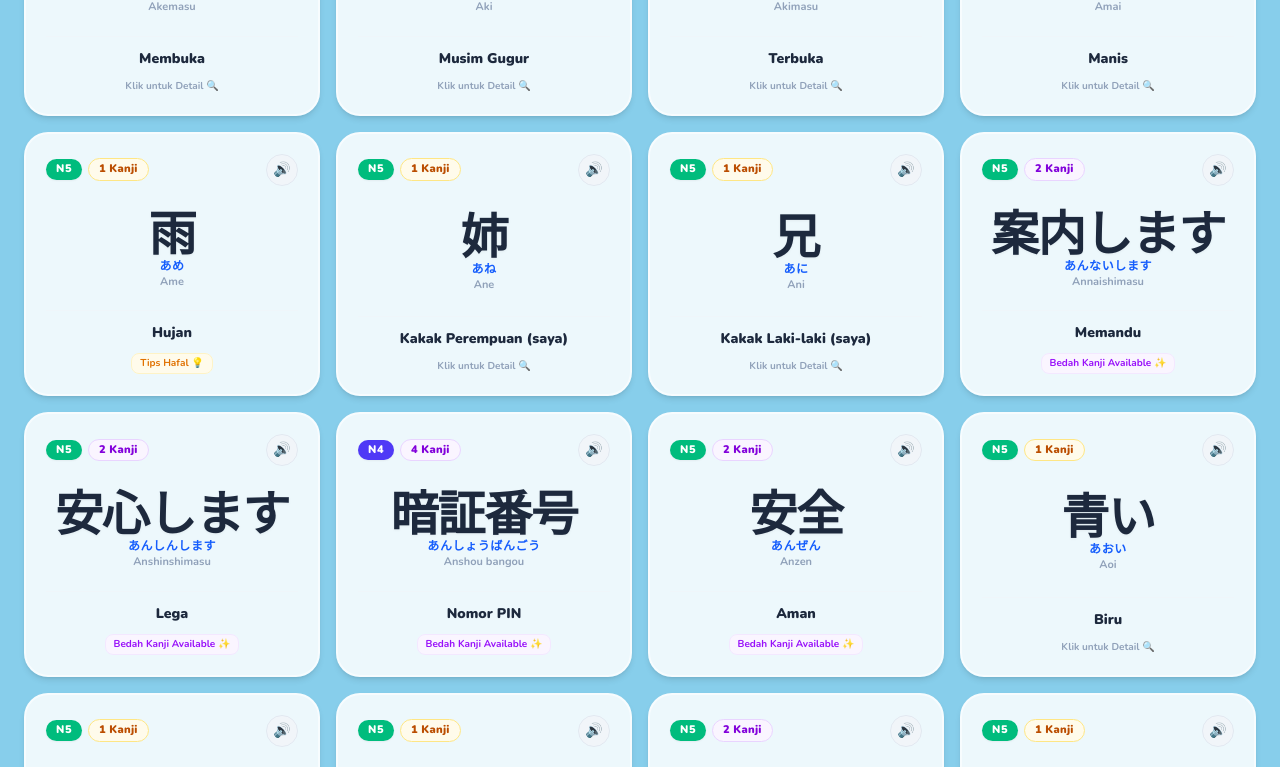
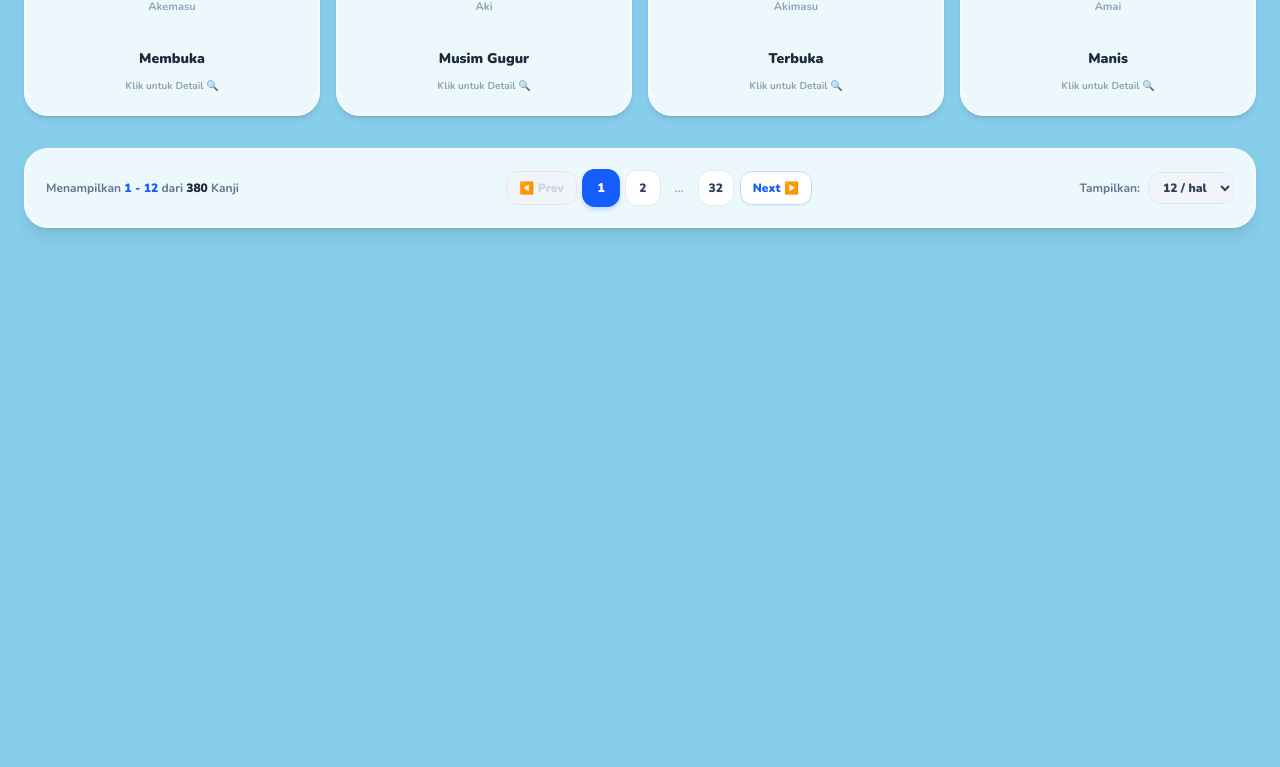
Before and after one commit to miqbaljaffar/kanji-game, a Next.js app: page /kanji in a window 1280 px wide. Shown: the part 1116-1883 px from the top of the page. After the commit the page ends 1408 px from the top, so only its background shows below. Built offline with nearby package versions, Linux system fonts and the light colour scheme.

Commit message:
add paginasi

```diff
--- a/app/kanji/page.tsx
+++ b/app/kanji/page.tsx
@@ -1,12 +1,13 @@
 "use client";
 
-import { useState, useMemo } from "react";
+import { useState, useMemo, useEffect } from "react";
 import Link from "next/link";
 import { kanjiDictionaryData } from "@/data/kanjiDictionary";
 import { KanjiDictionaryEntry } from "@/types";
 import { KanjiCard } from "@/components/kanji/KanjiCard";
 import { KanjiFilterBar } from "@/components/kanji/KanjiFilterBar";
 import { KanjiDetailModal } from "@/components/kanji/KanjiDetailModal";
+import { KanjiPagination } from "@/components/kanji/KanjiPagination";
 import { GameBackground } from "@/components/Background";
 
 export default function KanjiDictionaryPage() {
@@ -14,6 +15,15 @@ export default function KanjiDictionaryPage() {
   const [selectedLevel, setSelectedLevel] = useState<"ALL" | "N5" | "N4">("ALL");
   const [selectedType, setSelectedType] = useState<"ALL" | "SINGLE" | "COMPOUND">("ALL");
   const [activeEntry, setActiveEntry] = useState<KanjiDictionaryEntry | null>(null);
+
+  // Pagination states
+  const [currentPage, setCurrentPage] = useState(1);
+  const [itemsPerPage, setItemsPerPage] = useState(12);
+
+  // Reset to page 1 whenever filters change
+  useEffect(() => {
+    setCurrentPage(1);
+  }, [searchQuery, selectedLevel, selectedType, itemsPerPage]);
 
   // Statistics calculation
   const stats = useMemo(() => {
@@ -61,6 +71,20 @@ export default function KanjiDictionaryPage() {
       return true;
     });
   }, [searchQuery, selectedLevel, selectedType]);
+
+  // Paginated data slice
+  const totalPages = Math.ceil(filteredKanji.length / itemsPerPage);
+  const paginatedKanji = useMemo(() => {
+    const start = (currentPage - 1) * itemsPerPage;
+    return filteredKanji.slice(start, start + itemsPerPage);
+  }, [filteredKanji, currentPage, itemsPerPage]);
+
+  const handlePageChange = (newPage: number) => {
+    setCurrentPage(newPage);
+    if (typeof window !== "undefined") {
+      window.scrollTo({ top: 120, behavior: "smooth" });
+    }
+  };
 
   return (
     <div className="relative min-h-dvh w-full overflow-y-auto overflow-x-hidden bg-[#87CEEB] text-slate-800 font-body pb-16">
@@ -125,9 +149,10 @@ export default function KanjiDictionaryPage() {
         />
 
         {/* Kanji Cards Grid */}
-        {filteredKanji.length > 0 ? (
+        {paginatedKanji.length > 0 ? (
+          <>
             <div className="grid grid-cols-1 sm:grid-cols-2 md:grid-cols-3 lg:grid-cols-4 gap-4">
-            {filteredKanji.map((entry) => (
+              {paginatedKanji.map((entry) => (
                 <KanjiCard
                   key={entry.id}
                   entry={entry}
@@ -135,6 +160,17 @@ export default function KanjiDictionaryPage() {
                 />
               ))}
             </div>
+
+            {/* Pagination Controls */}
+            <KanjiPagination
+              currentPage={currentPage}
+              totalPages={totalPages}
+              totalItems={filteredKanji.length}
+              itemsPerPage={itemsPerPage}
+              onPageChange={handlePageChange}
+              onItemsPerPageChange={(size) => setItemsPerPage(size)}
+            />
+          </>
         ) : (
           /* Empty Search State */
           <div className="bg-white/85 backdrop-blur-md rounded-3xl p-10 text-center shadow-lg border-2 border-white/60 my-10 space-y-4 max-w-md mx-auto">
--- /dev/null
+++ b/components/kanji/KanjiPagination.tsx
@@ -0,0 +1,153 @@
+"use client";
+
+import clsx from "clsx";
+
+interface KanjiPaginationProps {
+  currentPage: number;
+  totalPages: number;
+  totalItems: number;
+  itemsPerPage: number;
+  onPageChange: (page: number) => void;
+  onItemsPerPageChange: (size: number) => void;
+}
+
+export function KanjiPagination({
+  currentPage,
+  totalPages,
+  totalItems,
+  itemsPerPage,
+  onPageChange,
+  onItemsPerPageChange,
+}: KanjiPaginationProps) {
+  if (totalItems === 0 || totalPages <= 1) {
+    if (totalItems > 0) {
+      return (
+        <div className="mt-8 flex items-center justify-between bg-white/80 backdrop-blur-md rounded-2xl p-4 shadow-sm border border-white/60 text-xs font-bold text-slate-500">
+          <span>Menampilkan <strong>{totalItems}</strong> dari {totalItems} Kanji</span>
+          <div className="flex items-center gap-2">
+            <span>Per Halaman:</span>
+            <select
+              value={itemsPerPage}
+              onChange={(e) => onItemsPerPageChange(Number(e.target.value))}
+              className="bg-slate-100 border border-slate-200 rounded-xl px-2 py-1 font-black text-slate-700 outline-none cursor-pointer"
+            >
+              <option value={12}>12</option>
+              <option value={24}>24</option>
+              <option value={36}>36</option>
+            </select>
+          </div>
+        </div>
+      );
+    }
+    return null;
+  }
+
+  const startItem = (currentPage - 1) * itemsPerPage + 1;
+  const endItem = Math.min(currentPage * itemsPerPage, totalItems);
+
+  // Generate page numbers to show
+  const getPageNumbers = () => {
+    const pages: (number | string)[] = [];
+    const maxVisible = 5;
+
+    if (totalPages <= maxVisible) {
+      for (let i = 1; i <= totalPages; i++) pages.push(i);
+    } else {
+      pages.push(1);
+      if (currentPage > 3) pages.push("...");
+
+      const start = Math.max(2, currentPage - 1);
+      const end = Math.min(totalPages - 1, currentPage + 1);
+
+      for (let i = start; i <= end; i++) {
+        if (i > 1 && i < totalPages) pages.push(i);
+      }
+
+      if (currentPage < totalPages - 2) pages.push("...");
+      pages.push(totalPages);
+    }
+    return pages;
+  };
+
+  return (
+    <div className="mt-8 bg-white/85 backdrop-blur-md rounded-3xl p-4 sm:p-5 shadow-lg border-2 border-white/60 flex flex-col sm:flex-row items-center justify-between gap-4">
+
+      {/* Range Info */}
+      <div className="text-xs font-bold text-slate-500 text-center sm:text-left">
+        Menampilkan <strong className="text-blue-600 font-black">{startItem} - {endItem}</strong> dari <strong className="text-slate-800 font-black">{totalItems}</strong> Kanji
+      </div>
+
+      {/* Page Navigation Controls */}
+      <div className="flex items-center gap-1.5 flex-wrap justify-center">
+        {/* Prev Button */}
+        <button
+          onClick={() => onPageChange(Math.max(1, currentPage - 1))}
+          disabled={currentPage === 1}
+          className={clsx(
+            "px-3 py-2 rounded-xl text-xs font-black transition-all border flex items-center gap-1 cursor-pointer",
+            currentPage === 1
+              ? "bg-slate-100 text-slate-300 border-slate-200 cursor-not-allowed"
+              : "bg-white hover:bg-blue-50 text-blue-600 border-blue-200 shadow-xs active:scale-95"
+          )}
+        >
+          ◀️ Prev
+        </button>
+
+        {/* Page Numbers */}
+        {getPageNumbers().map((page, idx) => {
+          if (typeof page === "string") {
+            return (
+              <span key={`ellipsis-${idx}`} className="px-2 py-1 text-slate-400 text-xs font-bold">
+                ...
+              </span>
+            );
+          }
+
+          return (
+            <button
+              key={page}
+              onClick={() => onPageChange(page)}
+              className={clsx(
+                "w-9 h-9 rounded-xl text-xs font-black transition-all cursor-pointer border flex items-center justify-center",
+                currentPage === page
+                  ? "bg-blue-600 text-white border-blue-600 shadow-md shadow-blue-500/20 scale-105"
+                  : "bg-white hover:bg-slate-100 text-slate-700 border-slate-200"
+              )}
+            >
+              {page}
+            </button>
+          );
+        })}
+
+        {/* Next Button */}
+        <button
+          onClick={() => onPageChange(Math.min(totalPages, currentPage + 1))}
+          disabled={currentPage === totalPages}
+          className={clsx(
+            "px-3 py-2 rounded-xl text-xs font-black transition-all border flex items-center gap-1 cursor-pointer",
+            currentPage === totalPages
+              ? "bg-slate-100 text-slate-300 border-slate-200 cursor-not-allowed"
+              : "bg-white hover:bg-blue-50 text-blue-600 border-blue-200 shadow-xs active:scale-95"
+          )}
+        >
+          Next ▶️
+        </button>
+      </div>
+
+      {/* Items Per Page Selector */}
+      <div className="flex items-center gap-2 text-xs font-bold text-slate-500">
+        <span>Tampilkan:</span>
+        <select
+          value={itemsPerPage}
+          onChange={(e) => onItemsPerPageChange(Number(e.target.value))}
+          className="bg-slate-100 border border-slate-200 rounded-xl px-2.5 py-1.5 font-black text-slate-700 outline-none cursor-pointer hover:bg-slate-200 transition-all"
+        >
+          <option value={12}>12 / hal</option>
+          <option value={24}>24 / hal</option>
+          <option value={36}>36 / hal</option>
+        </select>
+      </div>
+
+    </div>
+  );
+}
```
Lines whose indentation alone changed are shown as unchanged.
